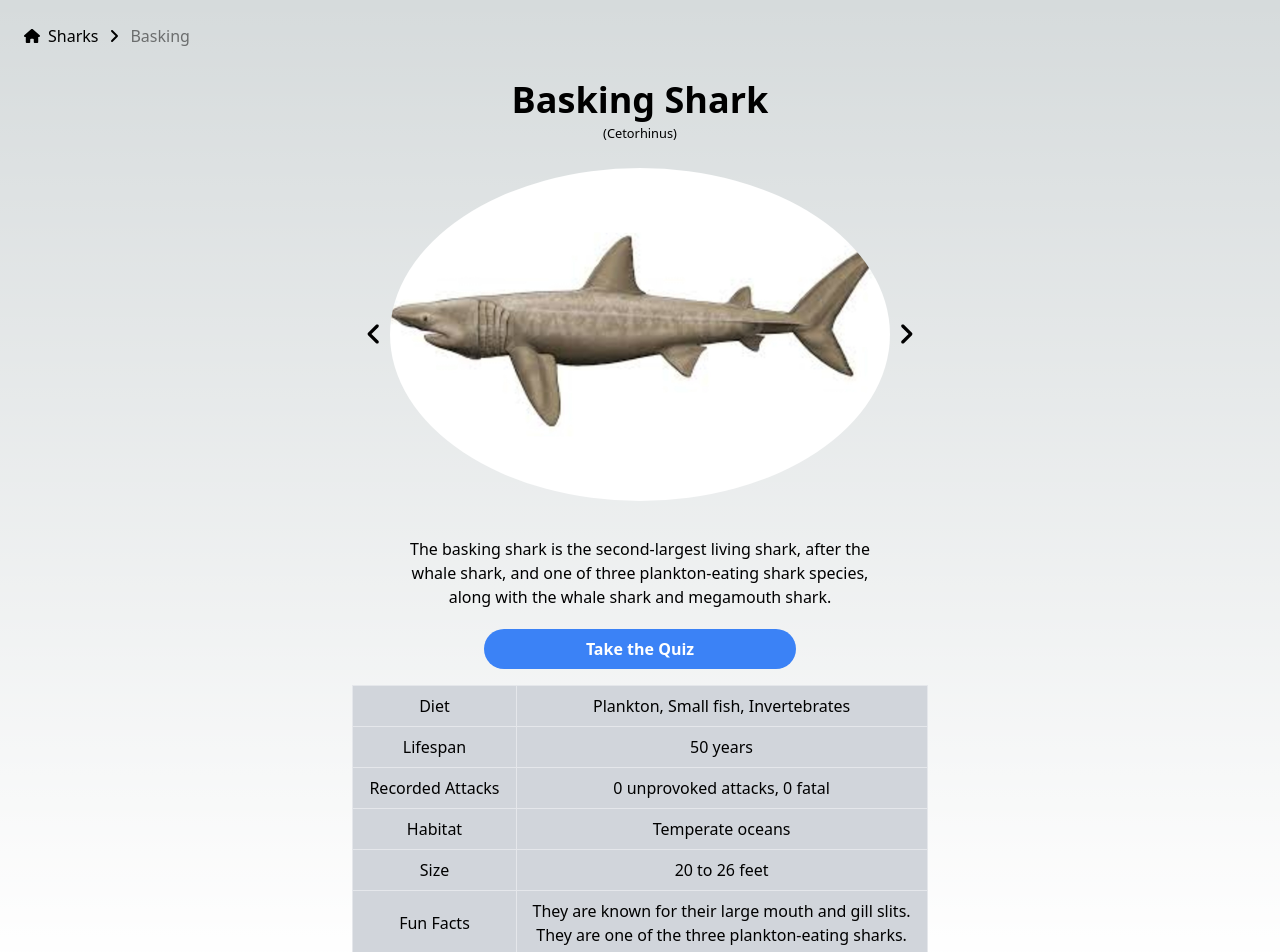
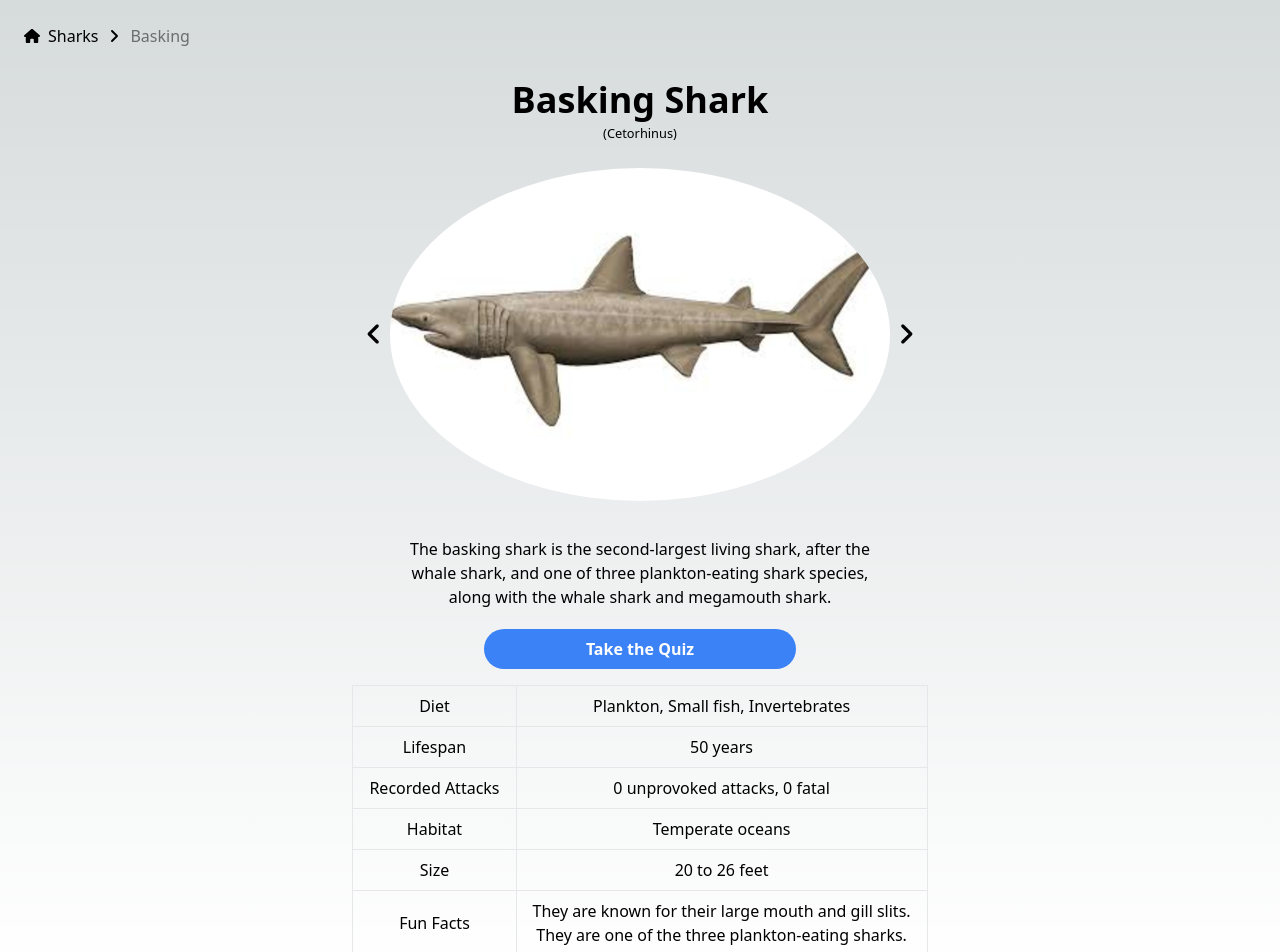
Before and after one commit to alindenberg/what_the_shark, a Next.js app: page /sharks/basking in a window 1280 px wide. Shown: the top 952 px of the page. Built offline with nearby package versions, Linux system fonts and the light colour scheme.

Commit message:
better dark mode support

```diff
--- a/src/components/SharkDetailsTable.tsx
+++ b/src/components/SharkDetailsTable.tsx
@@ -2,7 +2,7 @@ import SharkType from '@/types/SharkType';
 
 export default function SharkDetailsTable(shark: SharkType) {
     return (
-        <table className="table-auto bg-gray-300">
+        <table className="table-auto dark:bg-black-300 light:bg-gray-300">
             <tbody>
                 <tr>
                     <td className="border px-4 py-2">Diet</td>
--- a/src/components/Sort.tsx
+++ b/src/components/Sort.tsx
@@ -7,7 +7,7 @@ interface SortProps {
 export default function Sort(props: SortProps) {
     return (
         <div>
-            <select id="sort" value={props.sortOrder} onChange={props.handler}>
+            <select className="dark:text-black" id="sort" value={props.sortOrder} onChange={props.handler}>
                 <option value="asc">Name (A-Z)</option>
                 <option value="desc">Name (Z-A)</option>
                 <option value="popularity">Popularity</option>
```
